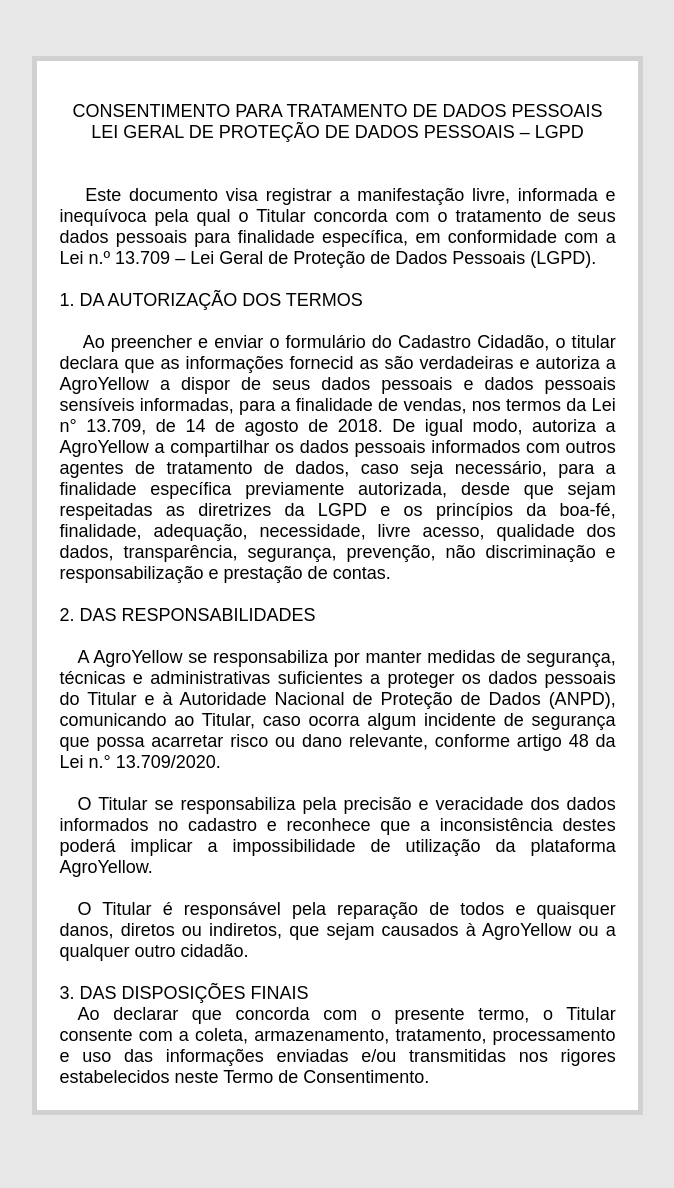
After one commit to MrFahrenhei/agroyellow, a PHP site: page /TermosHome.php in a window 1280 px wide. The commit adds this page. Shown: the whole page, without its empty margins (269-943 px from the left). Run offline with PHP 8.4, Linux system fonts and the light colour scheme.

Commit message:
Termos CSS

```diff
--- /dev/null
+++ b/TermosHome.php
@@ -0,0 +1,37 @@
+
+<link rel="stylesheet" href="styles/TermosHome.css">
+
+<div class="modal-contentsHome">
+    <div class="qualquercoisa1">
+      <p> <center>  CONSENTIMENTO PARA TRATAMENTO DE DADOS PESSOAIS LEI GERAL DE PROTEÇÃO DE DADOS PESSOAIS – LGPD  </center><br> <br>
+
+    &emsp;  Este documento visa registrar a manifestação livre, informada e inequívoca pela qual o Titular concorda com o tratamento de seus dados pessoais para finalidade específica, em conformidade com a Lei n.º 13.709 – Lei Geral de Proteção de Dados Pessoais (LGPD).
+    <br>
+    <br>
+
+      1.	DA AUTORIZAÇÃO DOS TERMOS
+      <br>
+      <br>
+      &emsp; Ao preencher e enviar o formulário do Cadastro Cidadão, o titular declara que as informações fornecid as são verdadeiras e autoriza a AgroYellow a dispor de seus dados pessoais e dados pessoais sensíveis informadas, para a finalidade de vendas, nos termos da Lei n° 13.709, de 14 de agosto de 2018. De igual modo, autoriza a AgroYellow a compartilhar os dados pessoais informados com outros agentes de tratamento de dados, caso seja necessário, para a finalidade específica previamente autorizada, desde que sejam respeitadas as diretrizes da LGPD e os princípios da boa-fé, finalidade, adequação, necessidade, livre acesso, qualidade dos dados, transparência, segurança, prevenção, não discriminação e responsabilização e prestação de contas.
+      <br>
+      <br>
+      2.	DAS RESPONSABILIDADES
+      <br>
+      <br>
+      &emsp;A AgroYellow se responsabiliza por manter medidas de segurança, técnicas e administrativas suficientes a proteger os dados pessoais do Titular e à Autoridade Nacional de Proteção de Dados (ANPD), comunicando ao Titular, caso ocorra algum incidente de segurança que possa acarretar risco ou dano relevante, conforme artigo 48 da Lei n.° 13.709/2020.
+      <br>
+      <br>
+      &emsp;O Titular se responsabiliza pela precisão e veracidade dos dados informados no cadastro e reconhece que a inconsistência destes poderá implicar a impossibilidade de utilização da plataforma AgroYellow.
+      <br>
+      <br>
+      &emsp;O Titular é responsável pela reparação de todos e quaisquer danos, diretos ou indiretos, que sejam causados à AgroYellow ou a qualquer outro cidadão.
+      <br>
+      <br>
+      3.	DAS DISPOSIÇÕES FINAIS
+      <br>
+      &emsp;Ao declarar que concorda com o presente termo, o Titular consente com a coleta, armazenamento, tratamento, processamento e uso das informações enviadas e/ou transmitidas nos rigores estabelecidos neste Termo de Consentimento.
+
+
+	</div>
+	<br>
+</div>
--- a/home.php
+++ b/home.php
@@ -85,9 +85,10 @@
           </div>
 
           <div class="col-home b-m-none">
-          <a href="chatModal.php" title="Chat">
+          <a href="TermosHome.php" title="Chat">
             <span class="material-icons md-70">&#xef42;</span>
                   <b>Termos de Uso</b>
+
               </a>
           </div>
 
--- /dev/null
+++ b/styles/TermosHome.css
@@ -0,0 +1,24 @@
+body{
+    background-color: #e7e7e7;
+
+}
+    .modal-contentsHome {
+      background-color: #e7e7e7;
+      align-content: center;
+      padding: 2% 2% 2% 10%;
+      border: none;
+/* Could be more or less, depending on screen size */
+    }
+
+    .qualquercoisa1{
+     background-color: white;
+      padding: 2% ;
+      margin: 2% 2% 2% 15%;
+      border: 5px solid #d1d1d1;
+      position: relative;
+      font-family: Arial, Helvetica, sans-serif;
+      font-size: 18px;
+      text-align: justify;
+      width: 50%;
+
+    }
```
